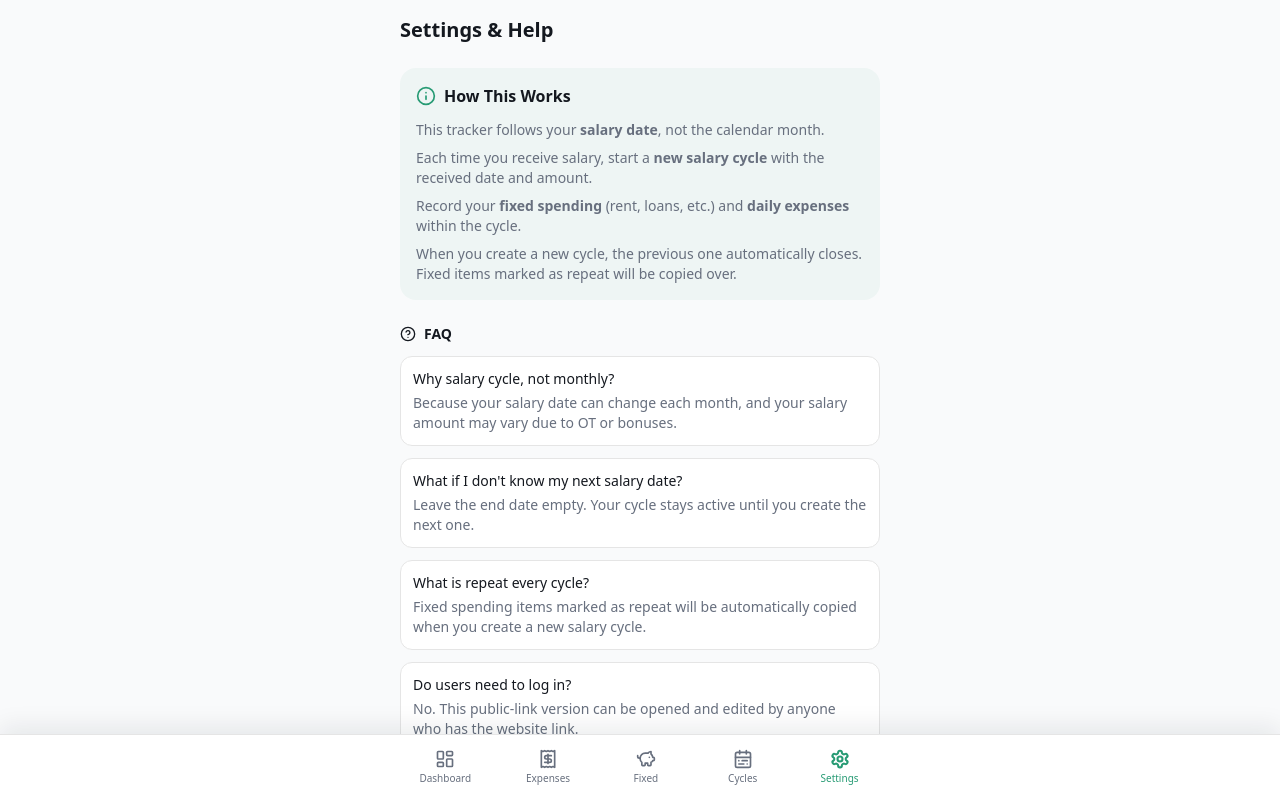
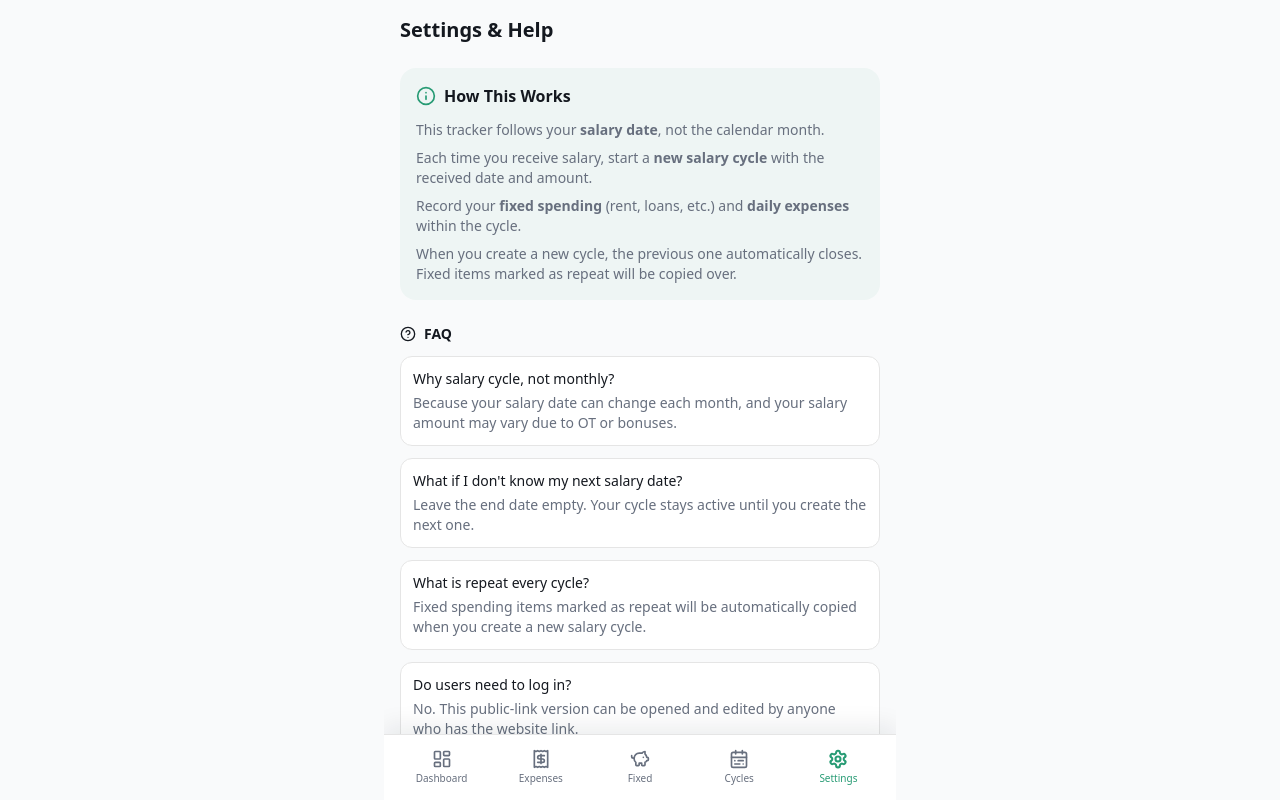
Before and after one commit to nuursyafiqah/Cloudfare-salary-tracker, a React (Vite) app: page /settings in a window 1280 px wide. Built offline with nearby package versions, Linux system fonts and the light colour scheme.

Commit message:
Cloudfare-salary-tracker-main-fixed-bottom-tab

```diff
--- a/src/components/MobileLayout.jsx
+++ b/src/components/MobileLayout.jsx
@@ -14,8 +14,6 @@ export default function MobileLayout({ children }) {
   const navigate = useNavigate();
 
   const goToTab = (path) => {
-    // Using a button + navigate prevents iPhone long-press link preview / selection from
-    // getting stuck and blocking the bottom tab after visiting heavy pages like Fixed.
     if (location.pathname !== path) {
       navigate(path);
     }
@@ -31,28 +29,26 @@ export default function MobileLayout({ children }) {
         WebkitTouchCallout: "none",
       }}
     >
-      <main className="h-full min-h-0 overflow-y-auto overscroll-contain pb-[calc(5.25rem+env(safe-area-inset-bottom))]">
-        <div className="mx-auto max-w-lg px-4 pt-4">
+      <div className="relative mx-auto flex h-[100dvh] max-w-lg flex-col overflow-hidden bg-background">
+        <main className="min-h-0 flex-1 overflow-y-auto overscroll-contain no-scrollbar">
+          <div className="px-4 pb-6 pt-4">
             {children}
           </div>
         </main>
 
         <nav
-        className="mobile-bottom-nav mobile-no-select fixed inset-x-0 bottom-0 z-[9999] border-t border-border bg-card/95 shadow-[0_-8px_24px_rgba(15,23,42,0.08)] backdrop-blur"
+          className="mobile-bottom-nav mobile-no-select z-50 shrink-0 border-t border-border bg-card/95 shadow-[0_-8px_24px_rgba(15,23,42,0.08)] backdrop-blur-lg"
           style={{
+            paddingBottom: "env(safe-area-inset-bottom)",
             WebkitTouchCallout: "none",
             WebkitTapHighlightColor: "transparent",
             WebkitUserSelect: "none",
             userSelect: "none",
             touchAction: "manipulation",
-          pointerEvents: "auto",
           }}
           onContextMenu={(event) => event.preventDefault()}
         >
-        <div
-          className="mx-auto flex max-w-lg justify-around px-2 pt-2"
-          style={{ paddingBottom: "calc(0.5rem + env(safe-area-inset-bottom))" }}
-        >
+          <div className="flex justify-around px-2 py-2">
             {tabs.map(({ path, icon: Icon, label }) => {
               const active = location.pathname === path;
               return (
@@ -60,8 +56,7 @@ export default function MobileLayout({ children }) {
                   key={path}
                   type="button"
                   onClick={() => goToTab(path)}
-                onTouchStart={(event) => event.currentTarget.blur()}
-                className={`mobile-tab-button flex min-w-[58px] flex-col items-center gap-0.5 rounded-xl px-2 py-1.5 transition-colors ${
+                  className={`mobile-tab-button flex min-w-[58px] flex-1 flex-col items-center gap-0.5 rounded-xl px-2 py-1.5 transition-colors ${
                     active ? "text-primary" : "text-muted-foreground"
                   }`}
                   aria-current={active ? "page" : undefined}
@@ -75,5 +70,6 @@ export default function MobileLayout({ children }) {
           </div>
         </nav>
       </div>
+    </div>
   );
 }
--- a/src/index.css
+++ b/src/index.css
@@ -85,9 +85,20 @@
     @apply border-border outline-ring/50;
   }
 
+  html,
+  body,
+  #root {
+    height: 100%;
+    overflow: hidden;
+  }
+
   body {
     @apply bg-background text-foreground;
+    -webkit-tap-highlight-color: transparent;
   }
+
+  .no-scrollbar::-webkit-scrollbar { display: none; }
+  .no-scrollbar { -ms-overflow-style: none; scrollbar-width: none; }
 }
 @layer utilities {
   .mobile-no-select,
```
Lines whose indentation alone changed are shown as unchanged.
